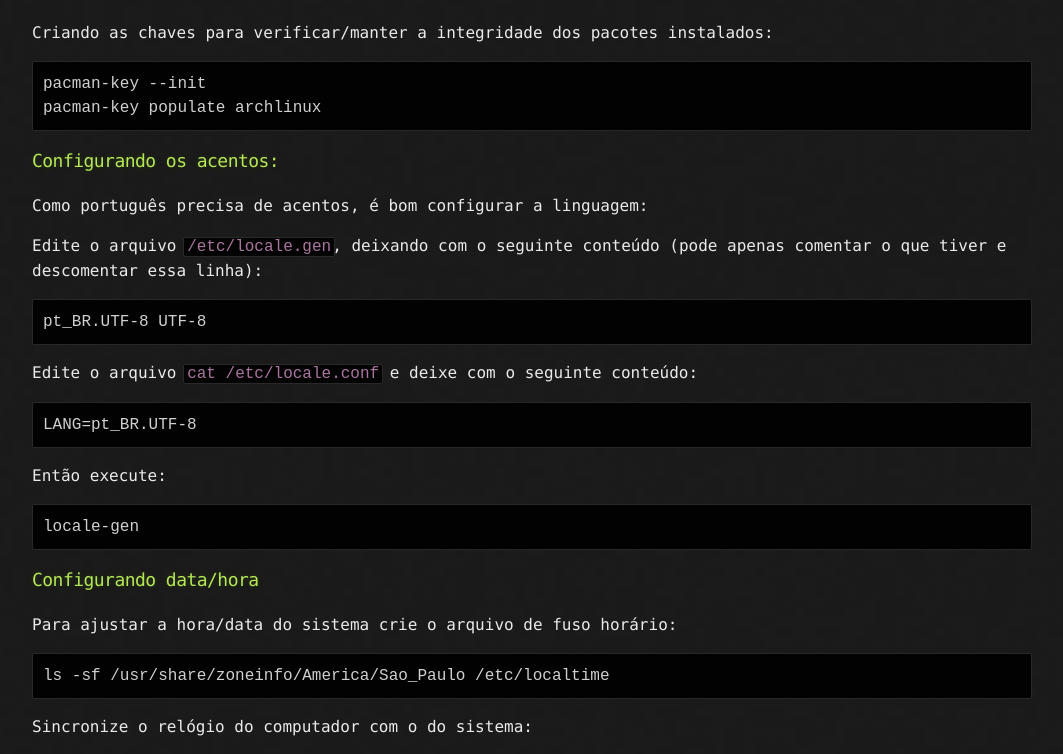
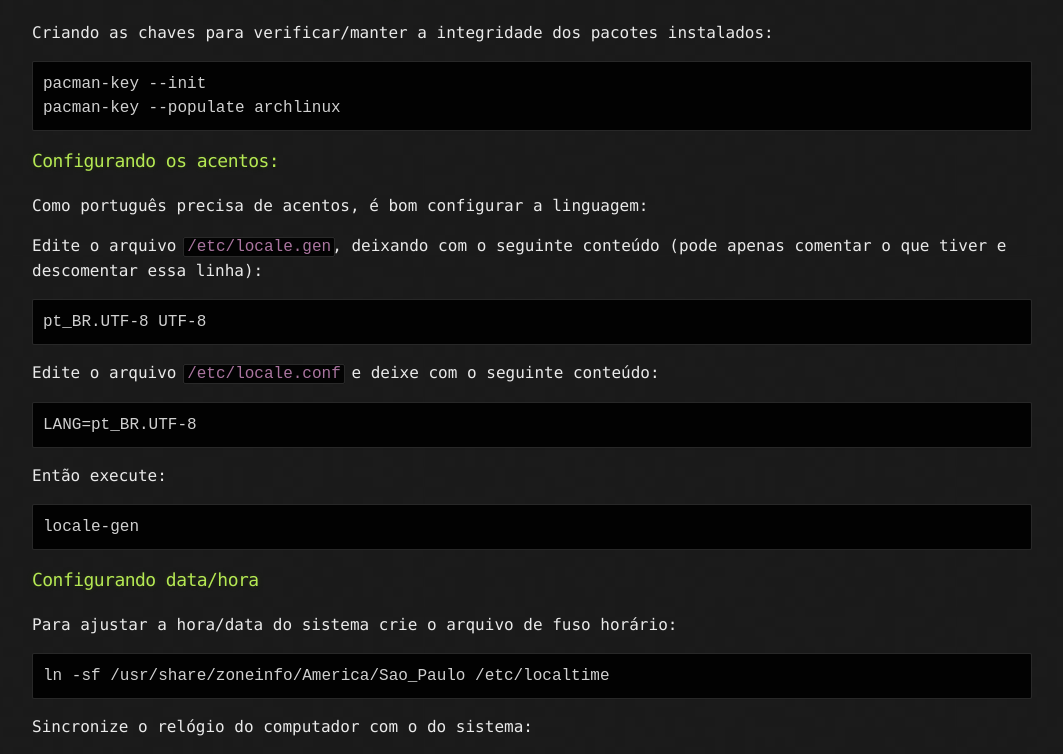
Before and after one commit to luizsantos/cyberinfra, a Jekyll site: the page built from _posts/2020-07-16-installArchLinux.md, in a window 1280 px wide and 1400 px high, scrolled down 3283 px. Shown: the part 185-939 px from the top of the window, without its empty margins (108-1171 px from the left). Built offline with Jekyll 4.4.1, drawn with Linux system fonts in a browser that asks for light colours; some of the changed text lies outside the part shown.

Commit message:
change installArchLinux

````diff
--- a/_posts/2020-07-16-installArchLinux.md
+++ b/_posts/2020-07-16-installArchLinux.md
@@ -140,7 +140,7 @@ Criando as chaves para verificar/manter a integridade dos pacotes instalados:
 
 ```console
 pacman-key --init
-pacman-key populate archlinux
+pacman-key --populate archlinux
 ```
 
 ### Configurando os acentos:
@@ -153,7 +153,7 @@ Edite o arquivo ``/etc/locale.gen``, deixando com o seguinte conteúdo (pode ape
 pt_BR.UTF-8 UTF-8
 ```
 
-Edite o arquivo ``cat /etc/locale.conf`` e deixe com o seguinte conteúdo:
+Edite o arquivo ``/etc/locale.conf`` e deixe com o seguinte conteúdo:
 
 ```console
 LANG=pt_BR.UTF-8
@@ -170,7 +170,7 @@ locale-gen
 Para ajustar a hora/data do sistema crie o arquivo de fuso horário:
 
 ```console
-ls -sf /usr/share/zoneinfo/America/Sao_Paulo /etc/localtime
+ln -sf /usr/share/zoneinfo/America/Sao_Paulo /etc/localtime
 ```
 
 Sincronize o relógio do computador com o do sistema:
````
Also changed, not shown: other parts of _posts/2020-07-16-installArchLinux.md (+1 -1 lines), 1 other file.
